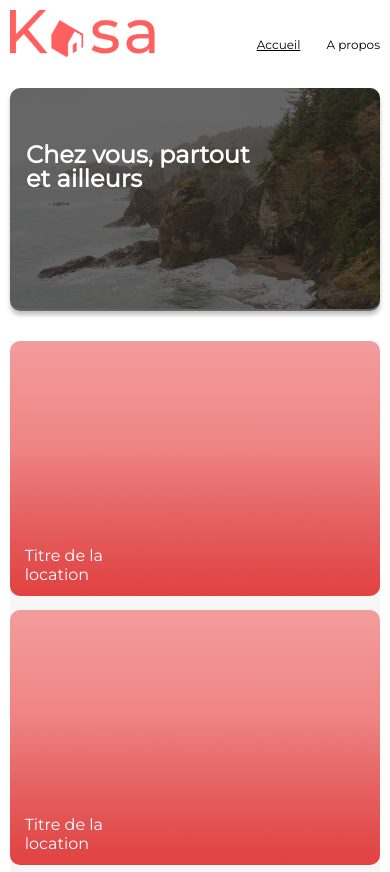
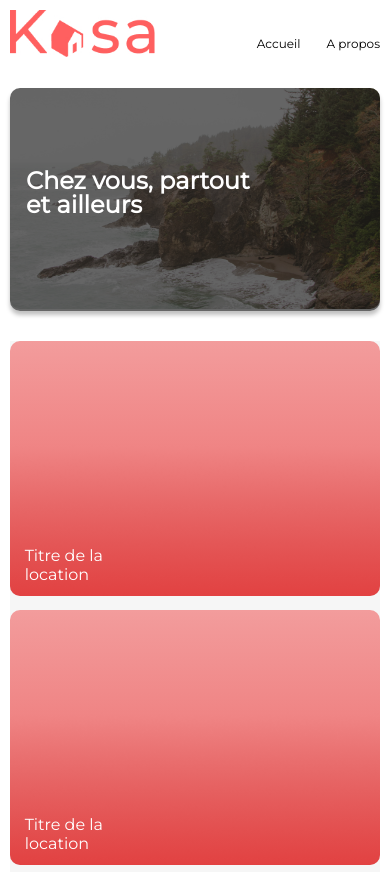
Before and after one commit to amoungui/kasa, a plain HTML site: page index.html in a window 390 px wide. Shown: the top 872 px of the page. Drawn offline with Linux system fonts and the light colour scheme.

Commit message:
review p and change class active at none

```diff
--- a/assets/css/style.scss
+++ b/assets/css/style.scss
@@ -243,10 +243,13 @@ main{
             a {
                 font-size: 12px;
                 font-weight: 500;
-                line-height: 17px;
+                line-height: 17.11px;
                 letter-spacing: 0em;
                 text-align: right;
                 color: #000000;
+            }
+            .active {
+                text-decoration: none;
             }
         }
     }
@@ -281,7 +284,7 @@ main{
             p {
                 width: 225px;
                 height: 48px;
-                top: 31px;
+                top: 57px;
                 left: 16px;
                 font-size: 24px;
                 font-weight: 700;
```
Also changed, not shown: assets/css/style.css, 1 other file.
